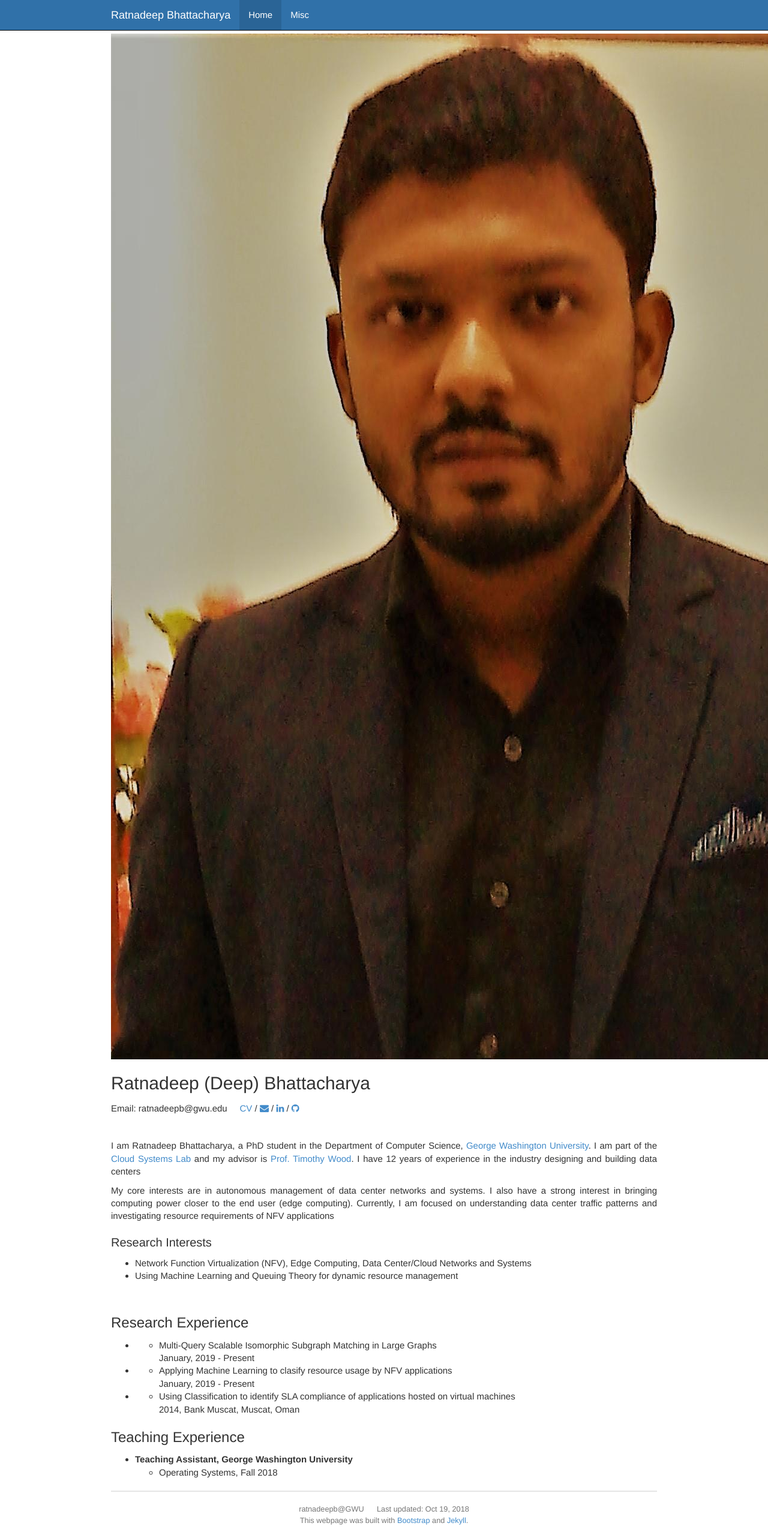
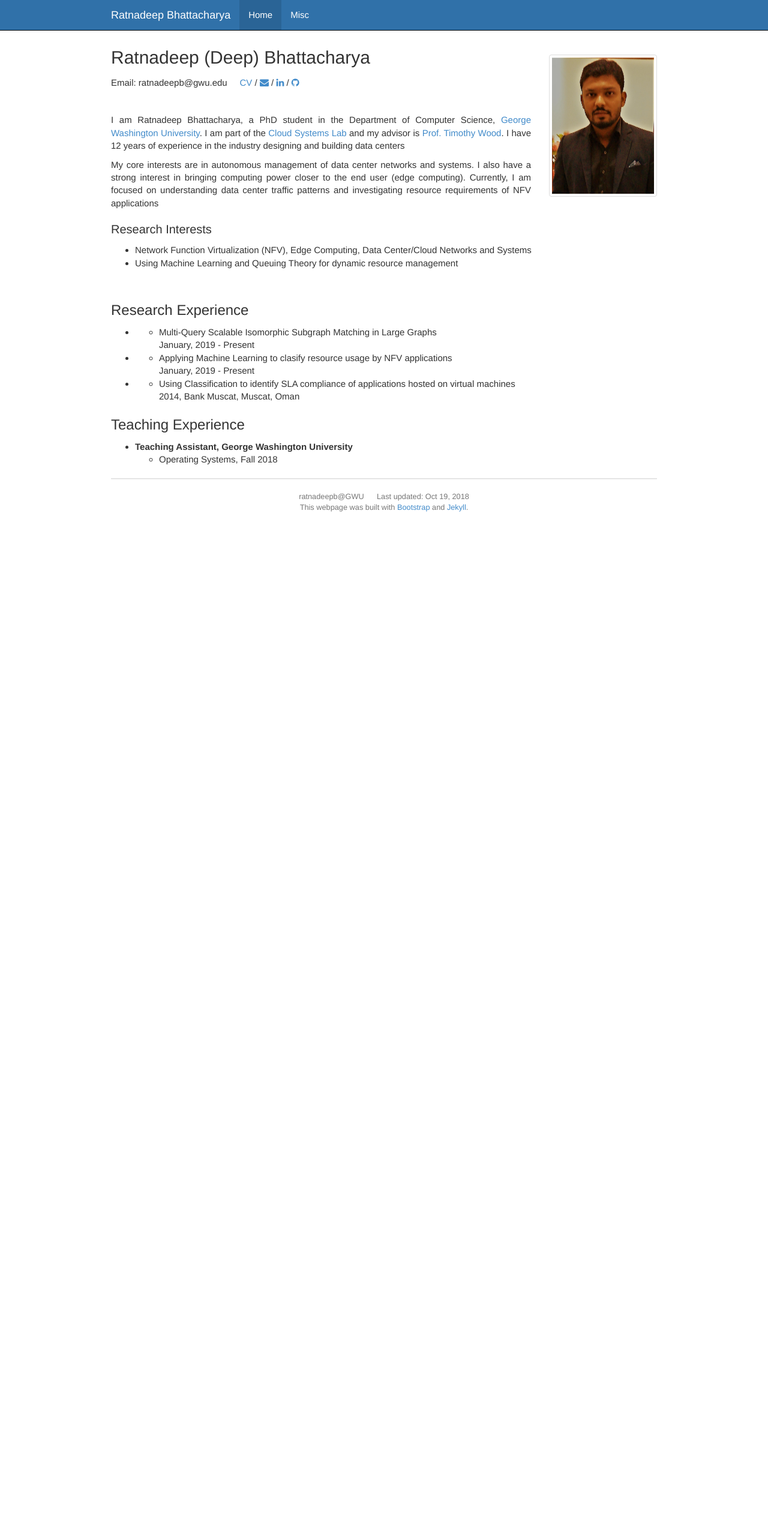
Before and after one commit to ratnadeepb/ratnadeepb.github.io, a Jekyll site: the page index.html, which Jekyll copies as it is, in a window 1280 px wide. Shown: the whole page at 60% size. Built offline with Jekyll 4.4.1, drawn with Linux system fonts in a browser that asks for light colours; nearby versions of some CDN libraries; after the commit the page ends 900 px from its top, so only the background shows below that.

Commit message:
Update index.html

```diff
--- a/index.html
+++ b/index.html
@@ -8,7 +8,6 @@
 
     <title>Ratnadeep Bhattacharya: Homepage</title>
 
-    <link rel="alternate" type="application/rss+xml" title="RSS Feed for Grace's Blog" href="rss.xml" />
     <link href="static/bootstrap/css/bootstrap.css" rel="stylesheet">
 
     <!-- Google Analytics -->
@@ -75,9 +74,7 @@
     </nav>
 
     <div class="container">
-
-            <!--            <p><img src="static/info/profile.jpg" class="img-thumbnail" width="180px" style="float:right; margin-left:30px; margin-top:35px; margin-bottom:10px;" /></p>-->
-            <img src="static/info/profile.jpg">
+	<p><img src="static/info/profile.jpg" class="img-thumbnail" width="180px" style="float:right; margin-left:30px; margin-top:35px; margin-bottom:10px;" /></p>
 
 <h1 id="ratnadee-bhattacharya">Ratnadeep (Deep) Bhattacharya</h1>
 <div class="social">
```
